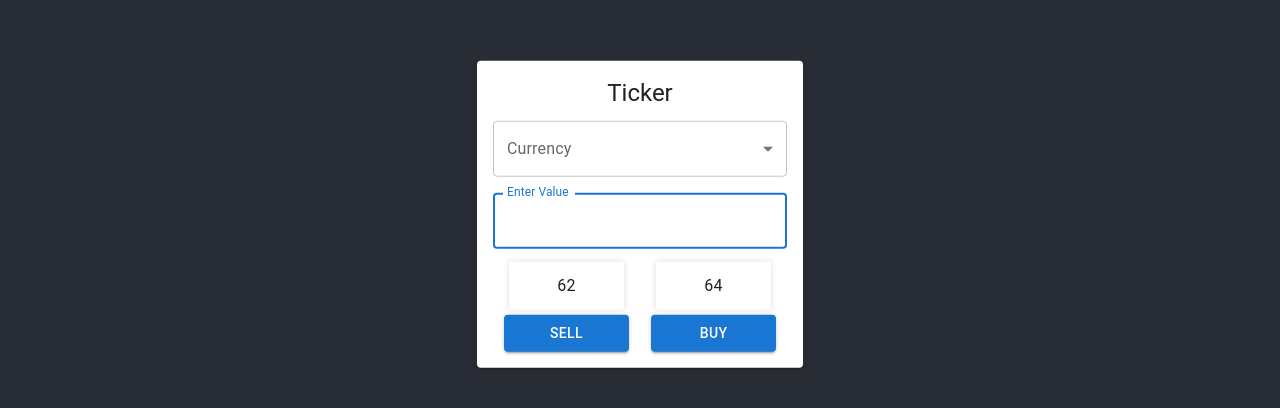
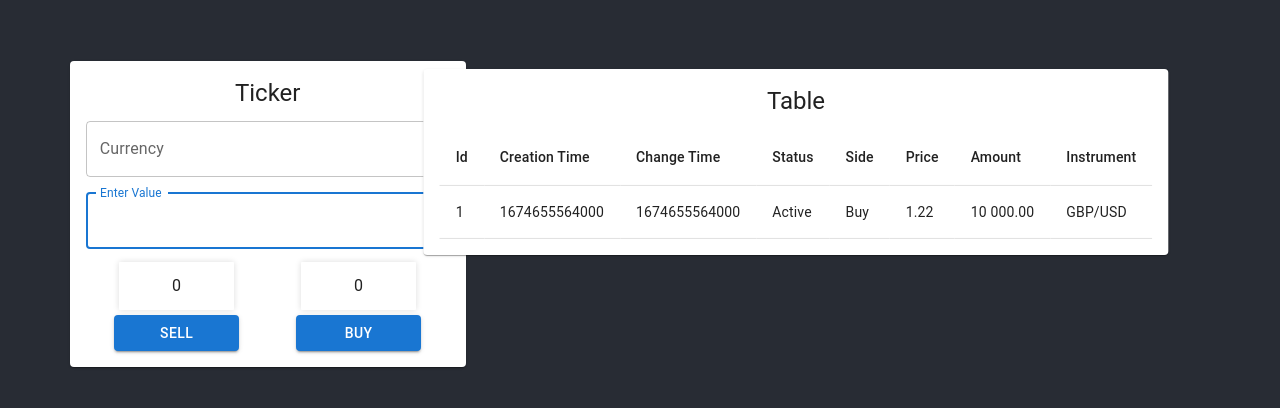
Before and after one commit to vitkovsky21/Stock-Market, a React (Create React App) app: page / in a window 1280 px wide. Shown: the part 186-594 px from the top of the page. Built offline with nearby package versions, Linux system fonts and the light colour scheme; no server answers.

Commit message:
table свёрстан

```diff
--- a/src/App.css
+++ b/src/App.css
@@ -6,7 +6,7 @@
   background-color: #282c34;
   min-height: 100vh;
   display: flex;
-  flex-direction: column;
+  flex-direction: row;
   align-items: center;
   justify-content: center;
   font-size: calc(10px + 2vmin);
--- a/src/Components/Table.tsx
+++ b/src/Components/Table.tsx
@@ -1,7 +1,84 @@
+import {
+  Box,
+  Button,
+  Paper,
+  Table,
+  TableBody,
+  TableCell,
+  TableContainer,
+  TableHead,
+  TableRow,
+  Typography,
+} from "@mui/material";
+import { makeStyles } from "@mui/styles";
 import React from "react";
 
-const Table = () => {
-    return <p>Table</p>
-}
+const useStyles = makeStyles(() => ({
+  paper: {
+    textAlign: "center",
+    boxShadow: "0px 0px 6px rgb(0 0 0 / 14%)",
+    borderRadius: "12px",
+    transform: "translate(-15%, -28%)",
+    padding: "16px",
+  },
+  btn: {
+    margin: "18px 0",
+  },
+  actions: {
+    display: "flex",
+    justifyContent: "space-around",
+    flexDirection: "row",
+  },
+  value: {
+    boxShadow: "0px 0px 6px rgb(0 0 0 / 14%)",
+    borderRadius: "1px",
+    padding: "12px 0",
+    margin: "5px !important",
+    width: "115px",
+    position: "relative",
+  },
+}));
 
-export default Table;
+const StockTable = () => {
+  const classes = useStyles();
+
+  return (
+    <Paper className={classes.paper}>
+      <Typography variant="h5" style={{ marginBottom: "12px" }}>
+        Table
+      </Typography>
+      <TableContainer>
+        <Table>
+          <TableHead>
+            <TableRow>
+              <TableCell>Id</TableCell>
+              <TableCell>Creation Time</TableCell>
+              <TableCell>Change Time</TableCell>
+              <TableCell>Status</TableCell>
+              <TableCell>Side</TableCell>
+              <TableCell>Price</TableCell>
+              <TableCell>Amount</TableCell>
+              <TableCell>Instrument</TableCell>
+            </TableRow>
+          </TableHead>
+          <TableBody>
+            <TableRow>
+              <TableCell component="th" scope="row">
+                1
+              </TableCell>
+              <TableCell>{+new Date()}</TableCell>
+              <TableCell>{+new Date()}</TableCell>
+              <TableCell>Active</TableCell>
+              <TableCell>Buy</TableCell>
+              <TableCell>1.22</TableCell>
+              <TableCell>10 000.00</TableCell>
+              <TableCell>GBP/USD</TableCell>
+            </TableRow>
+          </TableBody>
+        </Table>
+      </TableContainer>
+    </Paper>
+  );
+};
+
+export default StockTable;
--- a/src/Components/Ticker.tsx
+++ b/src/Components/Ticker.tsx
@@ -19,10 +19,6 @@ const useStyles = makeStyles(() => ({
     textAlign: "center",
     boxShadow: "0px 0px 6px rgb(0 0 0 / 14%)",
     borderRadius: "12px",
-    position: "absolute",
-    top: "50%",
-    left: "50%",
-    transform: "translate(-50%, -50%)",
     padding: "16px",
   },
   btn: {
@@ -48,11 +44,9 @@ const Ticker = () => {
   const [currency, setCurrency] = useState("");
   const [sum, setSum] = useState("");
 
-  const { data: stockData } = useGetStockQuery();
+  const currentCurrency = currency.split(", ");
 
-  useEffect(() => {
-    console.log(stockData);
-  }, [])
+  const { data: stockData } = useGetStockQuery(currentCurrency);
 
   const handleChange = (event: SelectChangeEvent) => {
     setCurrency(event.target.value as string);
@@ -78,9 +72,9 @@ const Ticker = () => {
               label="Currency"
               onChange={handleChange}
             >
-              <MenuItem value={0}>CHN/RUB</MenuItem>
-              <MenuItem value={1}>GBP/JPY</MenuItem>
-              <MenuItem value={2}>USD/RUB</MenuItem>
+              <MenuItem value={"GBP, USD"}>GBP/USD</MenuItem>
+              <MenuItem value={"EUR, USD"}>EUR/USD</MenuItem>
+              <MenuItem value={"RUB, USD"}>RUB/USD</MenuItem>
             </Select>
           </FormControl>
           <TextField
@@ -96,7 +90,9 @@ const Ticker = () => {
           />
           <div className={classes.actions}>
             <div>
-              <Typography className={classes.value}>62</Typography>
+              <Typography className={classes.value}>
+                {!stockData ? "0" : stockData.rates.USD}
+              </Typography>
               <Button
                 type="submit"
                 fullWidth
@@ -108,7 +104,9 @@ const Ticker = () => {
               </Button>
             </div>
             <div>
-              <Typography className={classes.value}>64</Typography>
+              <Typography className={classes.value}>
+                {!stockData ? "0" : stockData.rates.USD}
+              </Typography>
               <Button
                 type="submit"
                 fullWidth
--- a/src/Services/stockApi.ts
+++ b/src/Services/stockApi.ts
@@ -5,18 +5,18 @@ export const initialState = {};
 export const stockApi = createApi({
   reducerPath: "stockApi",
   baseQuery: fetchBaseQuery({
-    baseUrl: `https://api.apilayer.com/exchangerates_data/latest?symbols=USD,RUB&base=USD`,
+    baseUrl: `https://api.apilayer.com/exchangerates_data`,
     credentials: "include",
     headers: {
+      apikey: "rmGNSQVltEZtGQCE1eKaBbMSBvk4ysEC",
       "Content-Type": "application/json",
       accept: "application/json",
-      apikey: "rmGNSQVltEZtGQCE1eKaBbMSBvk4ysEC"
     },
   }),
   tagTypes: ["STOCK"],
   endpoints: (builder) => ({
-    getStock: builder.query<any, void>({
-      query: () => "",
+    getStock: builder.query({
+      query: currency => `/latest?symbols=${currency[1]}&base=${currency[0]}`,
       providesTags: ["STOCK"],
     }),
   }),
```
